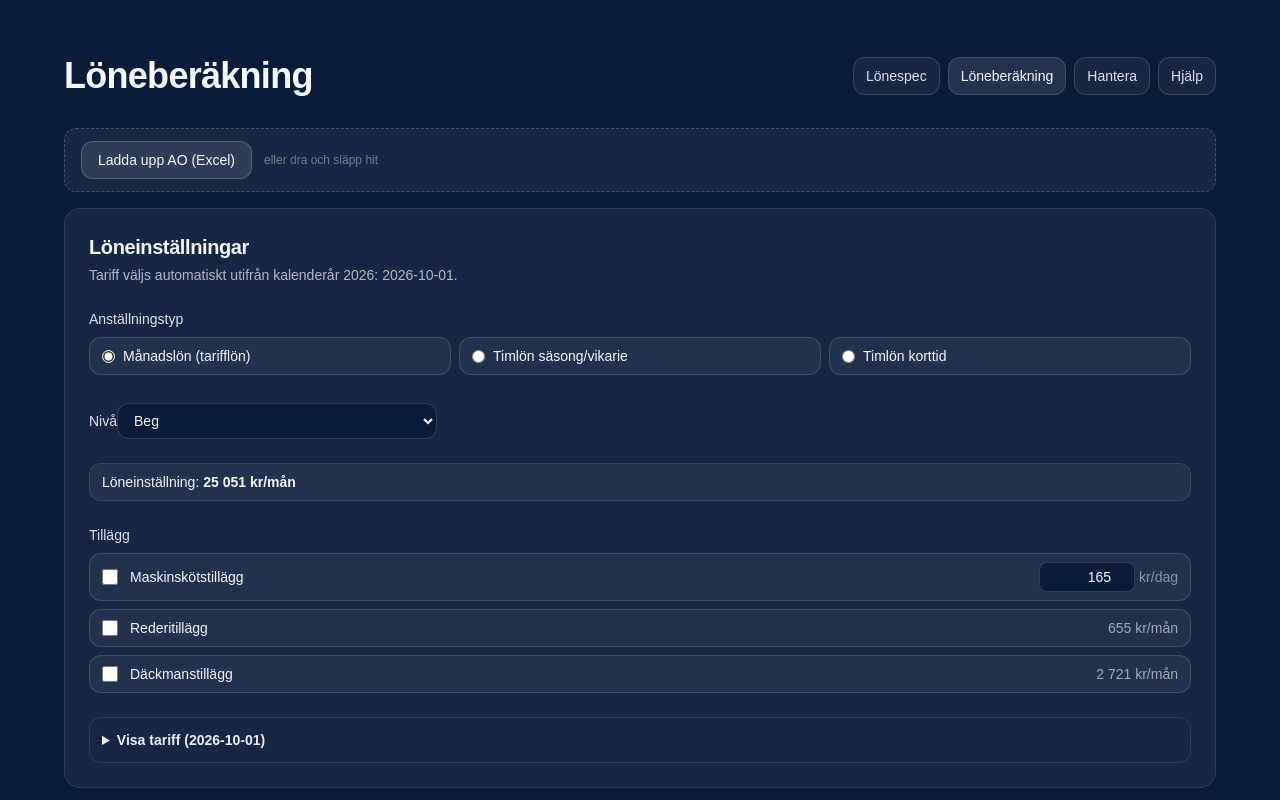
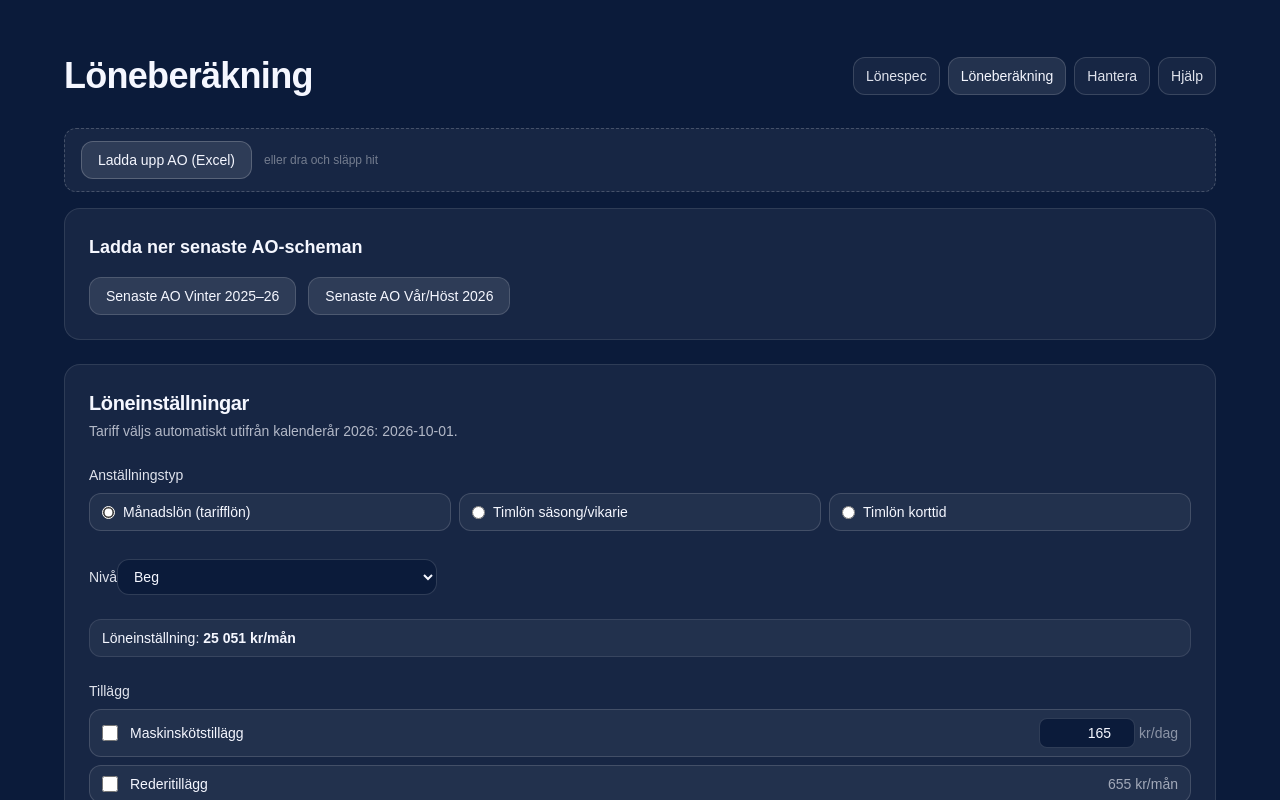
Before and after one commit to Schrodar/L-nTolkaren, a Next.js app: page /loneberakning in a window 1280 px wide. Shown: the top 800 px of the page. Built offline with nearby package versions, Linux system fonts and the light colour scheme.

Commit message:
laggt upp nedladnings plats för ao

```diff
--- a/app/loneberakning/ao/page.tsx
+++ b/app/loneberakning/ao/page.tsx
@@ -666,6 +666,27 @@ export default function AoImportPage() {
           </div>
         </section>
 
+        {/* Ladda ner AO-scheman */}
+        <section className="mb-10 rounded-xl border border-white/10 bg-white/5 p-6">
+          <h2 className="mb-4 text-lg font-semibold">Ladda ner senaste AO-scheman</h2>
+          <div className="flex flex-wrap gap-3">
+            <a
+              href="/Ao_Vinter_2025-26_Däck_utg260203.xlsx"
+              download
+              className="rounded-xl border border-white/15 bg-white/10 px-4 py-2 text-sm font-medium text-[#F5F7FF] hover:bg-white/15 transition-colors"
+            >
+              Senaste AO Vinter 2025–26
+            </a>
+            <a
+              href="/Ao_VårHöst_2026_Däck_260409.xlsx"
+              download
+              className="rounded-xl border border-white/15 bg-white/10 px-4 py-2 text-sm font-medium text-[#F5F7FF] hover:bg-white/15 transition-colors"
+            >
+              Senaste AO Vår/Höst 2026
+            </a>
+          </div>
+        </section>
+
         {/* Resultat / Preview */}
         {result && result.success && (
           <section className="mb-10">
--- a/app/loneberakning/page.tsx
+++ b/app/loneberakning/page.tsx
@@ -53,6 +53,27 @@ function LoneberakningPageInner() {
         <LoneberakningProvider>
           <div className="space-y-6">
             <AoUpload onUploaded={() => setUploadKey((k) => k + 1)} />
+
+            <section className="rounded-2xl border border-white/10 bg-white/5 p-4 sm:p-6">
+              <h2 className="mb-4 text-lg font-semibold">Ladda ner senaste AO-scheman</h2>
+              <div className="flex flex-wrap gap-3">
+                <a
+                  href="/Ao_Vinter_2025-26_Däck_utg260203.xlsx"
+                  download
+                  className="rounded-xl border border-white/15 bg-white/10 px-4 py-2 text-sm font-medium text-[#F5F7FF] hover:bg-white/15 transition-colors"
+                >
+                  Senaste AO Vinter 2025–26
+                </a>
+                <a
+                  href="/Ao_VårHöst_2026_Däck_260409.xlsx"
+                  download
+                  className="rounded-xl border border-white/15 bg-white/10 px-4 py-2 text-sm font-medium text-[#F5F7FF] hover:bg-white/15 transition-colors"
+                >
+                  Senaste AO Vår/Höst 2026
+                </a>
+              </div>
+            </section>
+
             <TariffEditor />
             <WorkCalendar refreshKey={uploadKey} />
           </div>
```
Also changed, not shown: 2 other files (tests, documents, lock files or other folders).
